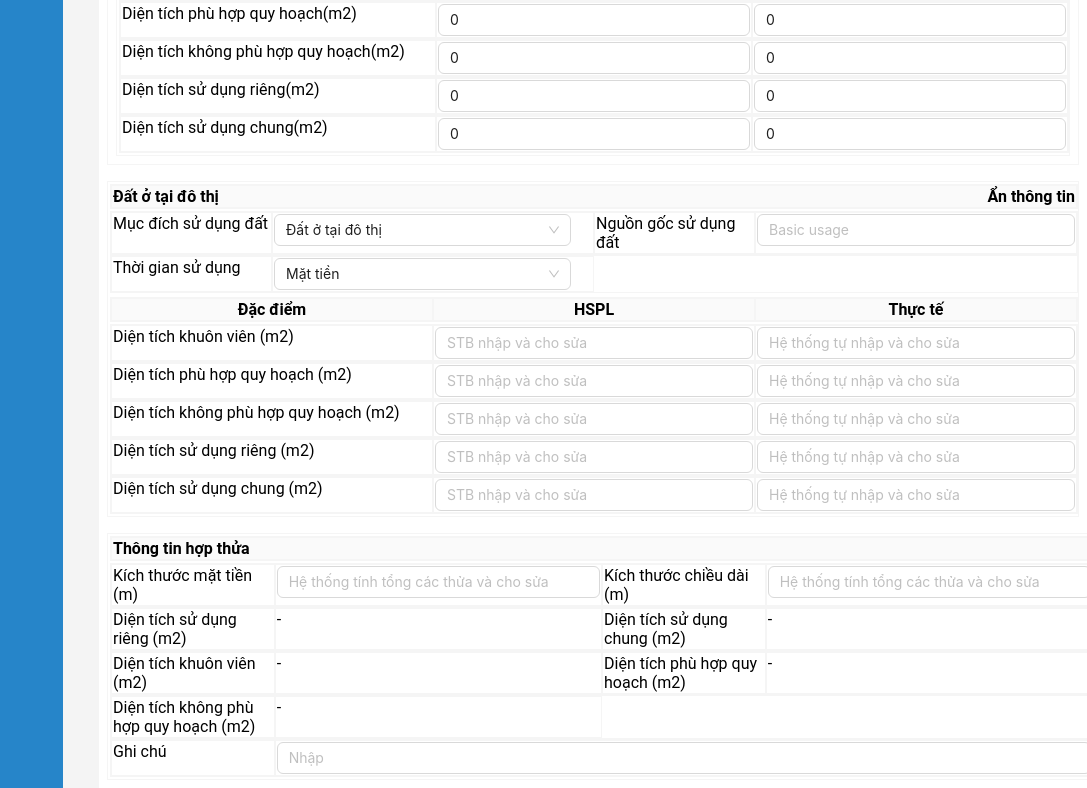
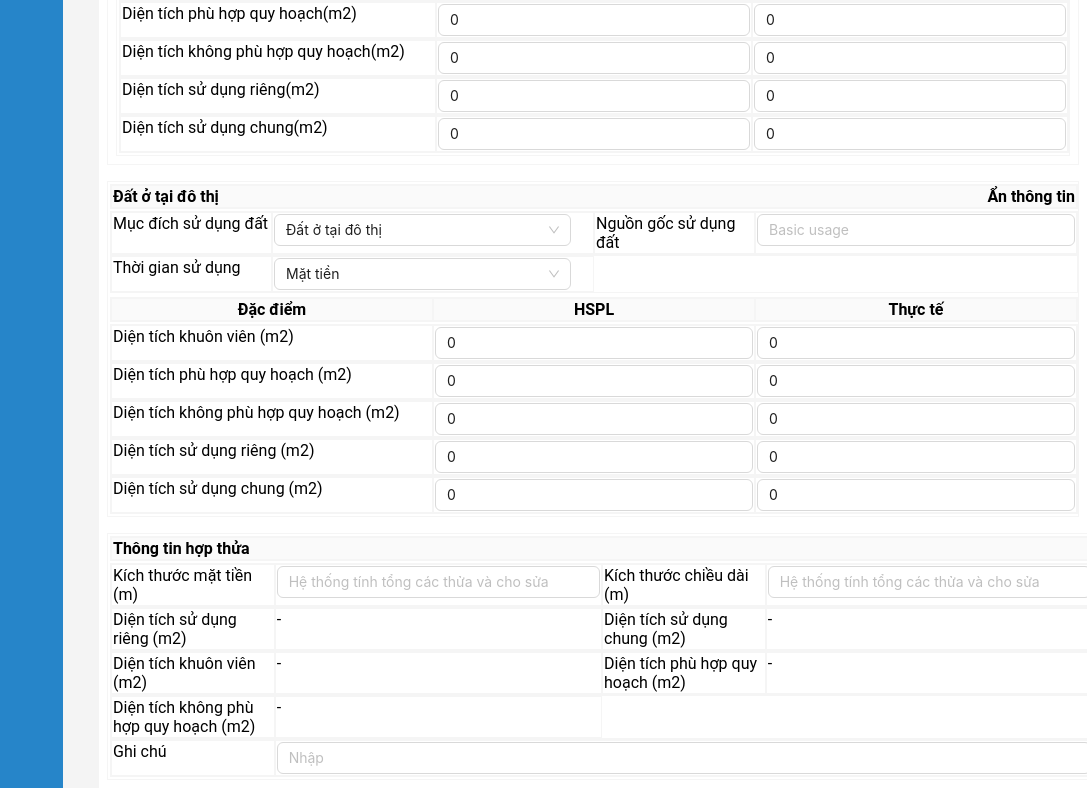
Before and after one commit to dreemurgithub/vinosoft_react, a React (Create React App) app: page / in a window 1280 px wide. Shown: the part 1024-1812 px from the top of the page, without its empty margins (193-1280 px from the left). Built offline with nearby package versions, Linux system fonts and the light colour scheme.

Commit message:
fill out most of the form

```diff
--- a/src/components/form/landStreet/index.tsx
+++ b/src/components/form/landStreet/index.tsx
@@ -1,9 +1,60 @@
 import styles from "../landCity/styles.module.css";
 import {Input, Select, Space} from "antd";
 import {useEffect, useState} from "react";
+import FirstLandForm from "../../../hook/builder";
 
 export default function LandStreet() {
     const [widthOneSix, setOneSix] = useState(0)
+    const regexNum = /^[0-9]+$/;
+
+    function testNumString(textString: string | null) {
+        if (!textString) return false;
+        return regexNum.test(textString)
+    }
+
+    function getNumAllString(textString: string | null) {
+        if (!textString) return 0
+        if (regexNum.test(textString)) {
+            return parseInt(textString)
+        }
+        return 0;
+    }
+    const [currentForm, setForm] = useState({
+        sothua: '',
+        soToBanDo: '',
+        hoSoPhapLyCity: localStorage.getItem('hoSoPhapLyCity'),
+        thucTeCity: localStorage.getItem('thucTeCity'),
+        hoSoPhapLyProvince: localStorage.getItem('hoSoPhapLyProvince'),
+        thucTeProvince: localStorage.getItem('thucTeProvince'),
+
+        hoSoPhapLyStreet: localStorage.getItem('hoSoPhapLyStreet') ? localStorage.getItem('hoSoPhapLyStreet') : '',
+        thucTeStreet: localStorage.getItem('thucTeStreet') ? localStorage.getItem('thucTeStreet') : '',
+        hoSoPhapLyDetail: localStorage.getItem('hoSoPhapLyDetail') ? localStorage.getItem('hoSoPhapLyDetail') : '',
+        thucTeDetail: localStorage.getItem('thucTeDetail') ? localStorage.getItem('thucTeDetail') : '',
+        hoSoPhapLyTown: localStorage.getItem('hoSoPhapLyTown') ? localStorage.getItem('hoSoPhapLyTown') : '',
+        thucTeTown: localStorage.getItem('thucTeTown') ? localStorage.getItem('thucTeTown') : '',
+        duongKhungGia: testNumString(localStorage.getItem('duongKhungGia')) ? getNumAllString(localStorage.getItem('duongKhungGia')) : 0,
+        khoangCachDuongChinh: testNumString(localStorage.getItem('khoangCachDuongChinh')) ? getNumAllString(localStorage.getItem('khoangCachDuongChinh')) : 0,
+        loaiDuongTiepGiap: localStorage.getItem('loaiDuongTiepGiap') ? localStorage.getItem('loaiDuongTiepGiap') : '',
+        khoangCachSTB: testNumString(localStorage.getItem('khoangCachSTB')) ? getNumAllString(localStorage.getItem('khoangCachSTB')) : 0,
+        viTri: localStorage.getItem('viTri') ? localStorage.getItem('viTri') : '',
+        viTriKhungGia: testNumString(localStorage.getItem('viTriKhungGia')) ? getNumAllString(localStorage.getItem('viTriKhungGia')) : 0,
+        doRongDuong1: testNumString(localStorage.getItem('doRongDuong1')) ? getNumAllString(localStorage.getItem('doRongDuong1')) : 0,
+        doRongDuong2: testNumString(localStorage.getItem('doRongDuong2')) ? getNumAllString(localStorage.getItem('doRongDuong2')) : 0,
+        khuVuc: localStorage.getItem('khuVuc') ? localStorage.getItem('khuVuc') : '',
+        ghiChu: localStorage.getItem('ghiChu') ? localStorage.getItem('ghiChu') : '',
+
+        huongChinh: localStorage.getItem('huongChinh') ? localStorage.getItem('huongChinh') : '',
+        hinhDang: localStorage.getItem('hinhDang') ? localStorage.getItem('hinhDang') : '',
+        soMatTien: localStorage.getItem('soMatTien') ? localStorage.getItem('soMatTien') : '',
+        kichThuocMatTien: testNumString(localStorage.getItem('kichThuocMatTien')) ? getNumAllString(localStorage.getItem('kichThuocMatTien')) : 0,
+        kichThuocChieuDai: testNumString(localStorage.getItem('kichThuocChieuDai')) ? getNumAllString(localStorage.getItem('kichThuocChieuDai')) : 0,
+        dienTichKhuonVien: testNumString(localStorage.getItem('dienTichKhuonVien')) ? getNumAllString(localStorage.getItem('dienTichKhuonVien')) : 0,
+        dienTichPhuHopQuyHoach: testNumString(localStorage.getItem('dienTichPhuHopQuyHoach')) ? getNumAllString(localStorage.getItem('dienTichPhuHopQuyHoach')) : 0,
+        dienTichKhongPhuHopQuyHoach: testNumString(localStorage.getItem('dienTichKhongPhuHopQuyHoach')) ? getNumAllString(localStorage.getItem('dienTichKhongPhuHopQuyHoach')) : 0,
+        dienTichSuDungRieng: testNumString(localStorage.getItem('dienTichSuDungRieng')) ? getNumAllString(localStorage.getItem('dienTichSuDungRieng')) : 0,
+        dienTichSuDungChung: testNumString(localStorage.getItem('dienTichSuDungChung')) ? getNumAllString(localStorage.getItem('dienTichSuDungChung')) : 0,
+    })
 
     function editSize() {
         const landCity: HTMLElement | null = document.querySelector("#landCity")
@@ -67,28 +118,94 @@ export default function LandStreet() {
             </thead>
             <tr className={styles.tableThree}>
                 <td>Diện tích khuôn viên (m2)</td>
-                <td><Input placeholder="STB nhập và cho sửa"/></td>
-                <td><Input placeholder="Hệ thống tự nhập và cho sửa"/></td>
+                <td><Input placeholder="STB nhập và cho sửa"
+                           value={currentForm.dienTichKhuonVien}
+                           onChange={(event) => {
+                               setForm({...currentForm, dienTichKhuonVien: getNumAllString(event.target.value)})
+                               FirstLandForm.set_dienTichKhuonVien(getNumAllString(event.target.value))
+                           }}
+                /></td>
+                <td><Input placeholder="Hệ thống tự nhập và cho sửa"
+                           value={currentForm.dienTichKhuonVien}
+                           onChange={(event) => {
+                               setForm({...currentForm, dienTichKhuonVien: getNumAllString(event.target.value)})
+                               FirstLandForm.set_dienTichKhuonVien(getNumAllString(event.target.value))
+                           }}
+                /></td>
             </tr>
             <tr className={styles.tableThree}>
                 <td>Diện tích phù hợp quy hoạch (m2)</td>
-                <td><Input placeholder="STB nhập và cho sửa"/></td>
-                <td><Input placeholder="Hệ thống tự nhập và cho sửa"/></td>
+                <td><Input placeholder="STB nhập và cho sửa"
+                           value={currentForm.dienTichPhuHopQuyHoach}
+                           onChange={(event) => {
+                               setForm({...currentForm, dienTichPhuHopQuyHoach: getNumAllString(event.target.value)})
+                               FirstLandForm.set_dienTichPhuHopQuyHoach(getNumAllString(event.target.value))
+                           }}
+                /></td>
+                <td><Input placeholder="Hệ thống tự nhập và cho sửa"
+                           value={currentForm.dienTichPhuHopQuyHoach}
+                           onChange={(event) => {
+                               setForm({...currentForm, dienTichPhuHopQuyHoach: getNumAllString(event.target.value)})
+                               FirstLandForm.set_dienTichPhuHopQuyHoach(getNumAllString(event.target.value))
+                           }}
+                /></td>
             </tr>
             <tr className={styles.tableThree}>
                 <td>Diện tích không phù hợp quy hoạch (m2)</td>
-                <td><Input placeholder="STB nhập và cho sửa"/></td>
-                <td><Input placeholder="Hệ thống tự nhập và cho sửa"/></td>
+                <td><Input placeholder="STB nhập và cho sửa"
+                           value={currentForm.dienTichKhongPhuHopQuyHoach}
+                           onChange={(event) => {
+                               setForm({
+                                   ...currentForm,
+                                   dienTichKhongPhuHopQuyHoach: getNumAllString(event.target.value)
+                               })
+                               FirstLandForm.set_dienTichKhongPhuHopQuyHoach(getNumAllString(event.target.value))
+                           }}
+                /></td>
+                <td><Input placeholder="Hệ thống tự nhập và cho sửa"
+                           value={currentForm.dienTichKhongPhuHopQuyHoach}
+                           onChange={(event) => {
+                               setForm({
+                                   ...currentForm,
+                                   dienTichKhongPhuHopQuyHoach: getNumAllString(event.target.value)
+                               })
+                               FirstLandForm.set_dienTichKhongPhuHopQuyHoach(getNumAllString(event.target.value))
+                           }}
+                /></td>
             </tr>
             <tr className={styles.tableThree}>
                 <td>Diện tích sử dụng riêng (m2)</td>
-                <td><Input placeholder="STB nhập và cho sửa"/></td>
-                <td><Input placeholder="Hệ thống tự nhập và cho sửa"/></td>
+                <td><Input placeholder="STB nhập và cho sửa"
+                           value={currentForm.dienTichSuDungRieng}
+                           onChange={(event) => {
+                               setForm({...currentForm, dienTichSuDungRieng: getNumAllString(event.target.value)})
+                               FirstLandForm.set_dienTichSuDungRieng(getNumAllString(event.target.value))
+                           }}
+                /></td>
+                <td><Input placeholder="Hệ thống tự nhập và cho sửa"
+                           value={currentForm.dienTichSuDungRieng}
+                           onChange={(event) => {
+                               setForm({...currentForm, dienTichSuDungRieng: getNumAllString(event.target.value)})
+                               FirstLandForm.set_dienTichSuDungRieng(getNumAllString(event.target.value))
+                           }}
+                /></td>
             </tr>
             <tr className={styles.tableThree}>
                 <td>Diện tích sử dụng chung (m2)</td>
-                <td><Input placeholder="STB nhập và cho sửa"/></td>
-                <td><Input placeholder="Hệ thống tự nhập và cho sửa"/></td>
+                <td><Input placeholder="STB nhập và cho sửa"
+                           value={currentForm.dienTichSuDungChung}
+                           onChange={(event) => {
+                               setForm({...currentForm, dienTichSuDungChung: getNumAllString(event.target.value)})
+                               FirstLandForm.set_dienTichSuDungChung(getNumAllString(event.target.value))
+                           }}
+                /></td>
+                <td><Input placeholder="Hệ thống tự nhập và cho sửa"
+                           value={currentForm.dienTichSuDungChung}
+                           onChange={(event) => {
+                               setForm({...currentForm, dienTichSuDungChung: getNumAllString(event.target.value)})
+                               FirstLandForm.set_dienTichSuDungChung(getNumAllString(event.target.value))
+                           }}
+                /></td>
             </tr>
         </table>
     </div>
```
